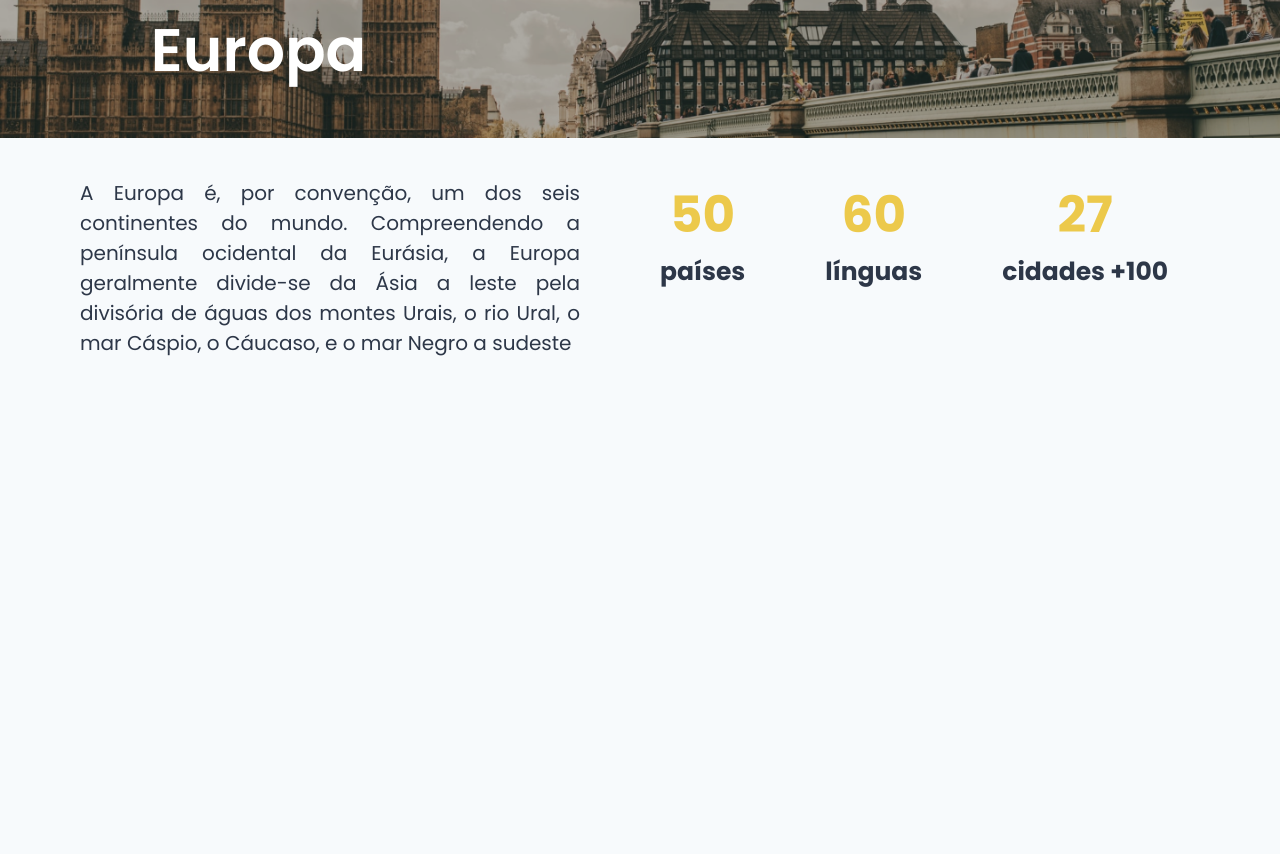
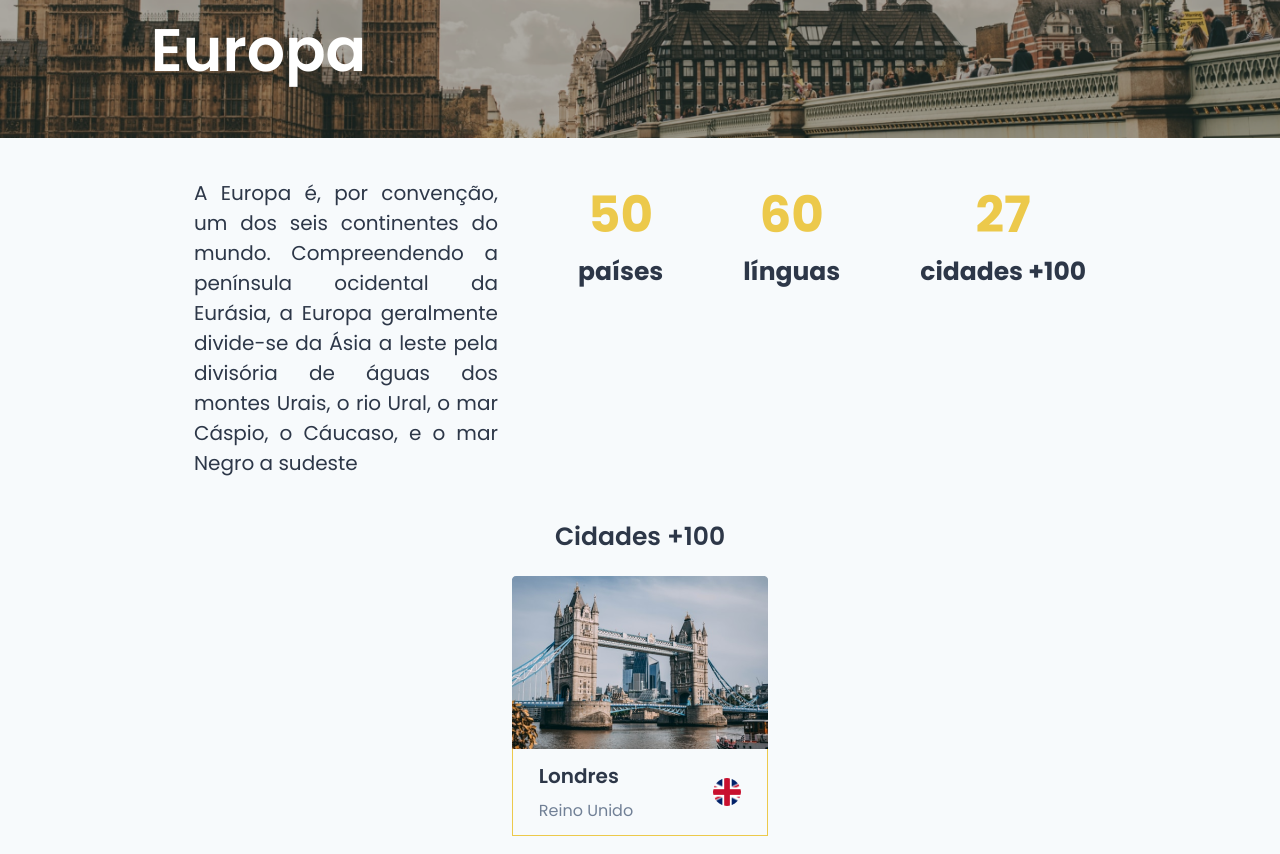
Before and after one commit to NakajimaDaniel/desafio07-ignite-chakraui, a Next.js app: page /europe in a window 1280 px wide. Shown: the part 400-1254 px from the top of the page. Before the commit the page ends 800 px from the top, so only its background shows below. Built offline with nearby package versions, Linux system fonts and the light colour scheme.

Commit message:
city component

```diff
--- a/src/pages/europe.tsx
+++ b/src/pages/europe.tsx
@@ -14,9 +14,9 @@ export default function Europe() {
           <Text position="absolute" top="70%" left="0%" transform="translate(70%,0)" color="white" fontSize={['1xl','2xl', '3xl','6xl']}  fontWeight="semibold">Europa</Text>
         </Box>
 
-        <Flex flexDirection="row"  m="10" pl="10">
+        <Flex flexDirection="row" justify="center" pt="10" pb="10">
 
-          <Text w="50%" fontSize="20" pr="20" textAlign="justify" >
+          <Text w="30%" fontSize="20" pr="20" textAlign="justify" >
             A Europa é, por convenção, um dos seis continentes do mundo. Compreendendo a península ocidental da Eurásia,
             a Europa geralmente divide-se da Ásia a leste pela divisória de águas dos montes Urais, o rio Ural, o mar Cáspio, o Cáucaso, e o mar Negro a sudeste
           </Text>
@@ -36,9 +36,30 @@ export default function Europe() {
               <Text textAlign="center" fontSize="50" color="yellow.400" fontWeight="bold">27</Text>
               <Text textAlign="center" fontSize="25" color="gray.450" fontWeight="bold">cidades +100</Text>
             </Box>
+          </Flex>
 
-          </Flex>
         </Flex>
+
+        <Box>
+            <Text textAlign="center" fontSize="25" fontWeight="semibold" pb="5">Cidades +100</Text>
+            <Flex justify="center" flexDir="row" pb="10">
+              <Flex justify="center" flexDirection="column">
+                <Box>
+                  <Image src="london.png"/>
+                  <Flex justify="center" flexDirection="row" p="3" borderBottom="1px" borderRight="1px" borderLeft="1px"  borderColor="yellow.400">
+                    <Box pr="20">
+                      <Text fontWeight="semibold" fontSize="20" pb="2" >Londres</Text>
+                      <Text color="gray.500">Reino Unido</Text>
+                    </Box>
+                    <Flex justify="center" alignItems="center">
+                      <Image src="ukflag.png" boxSize="7" borderRadius="full" align="center"/>
+                    </Flex>
+                  </Flex>
+
+                </Box>
+              </Flex>
+            </Flex>
+          </Box>
 
       </Flex>
     </>
```
Also changed, not shown: public/ukflag.png (added).
